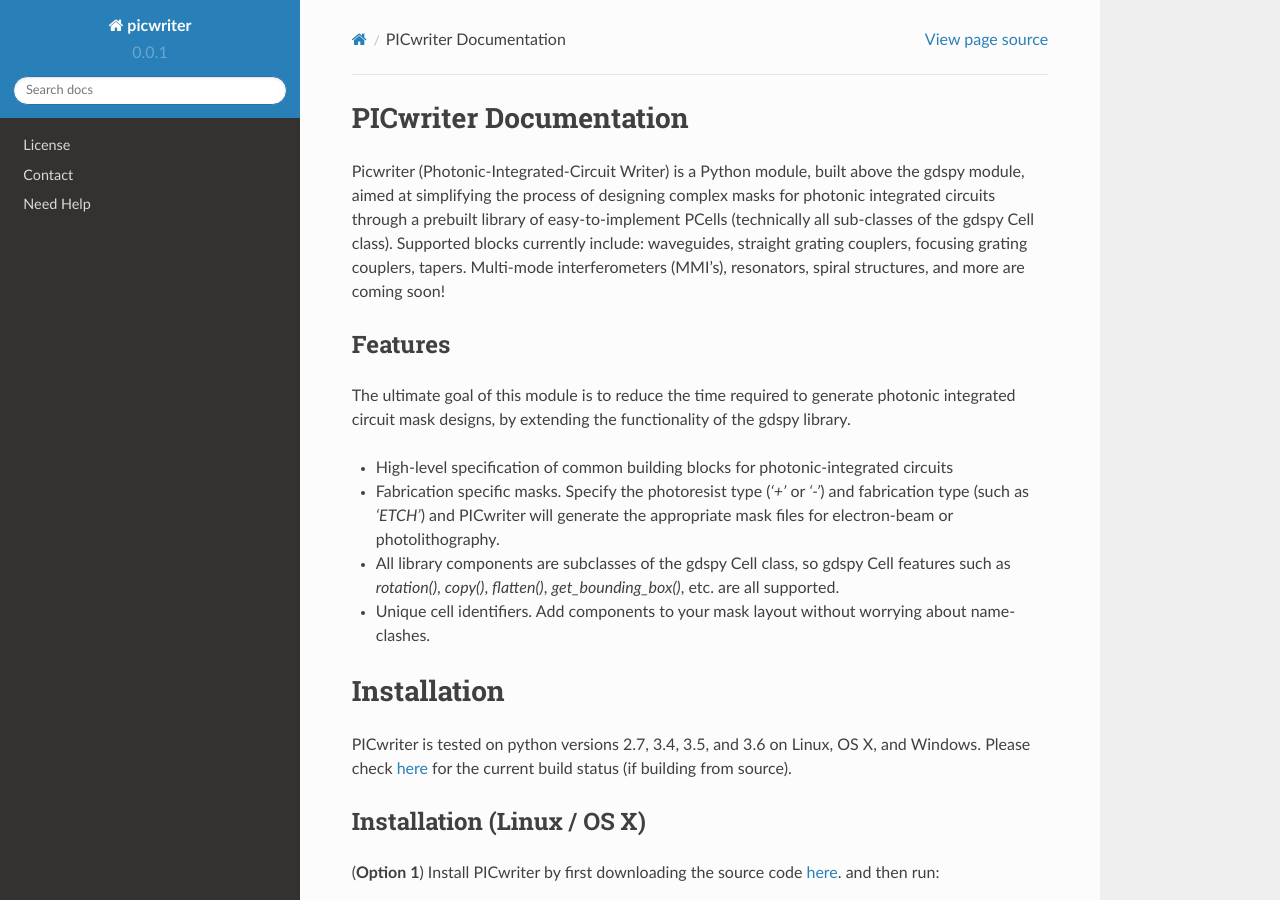
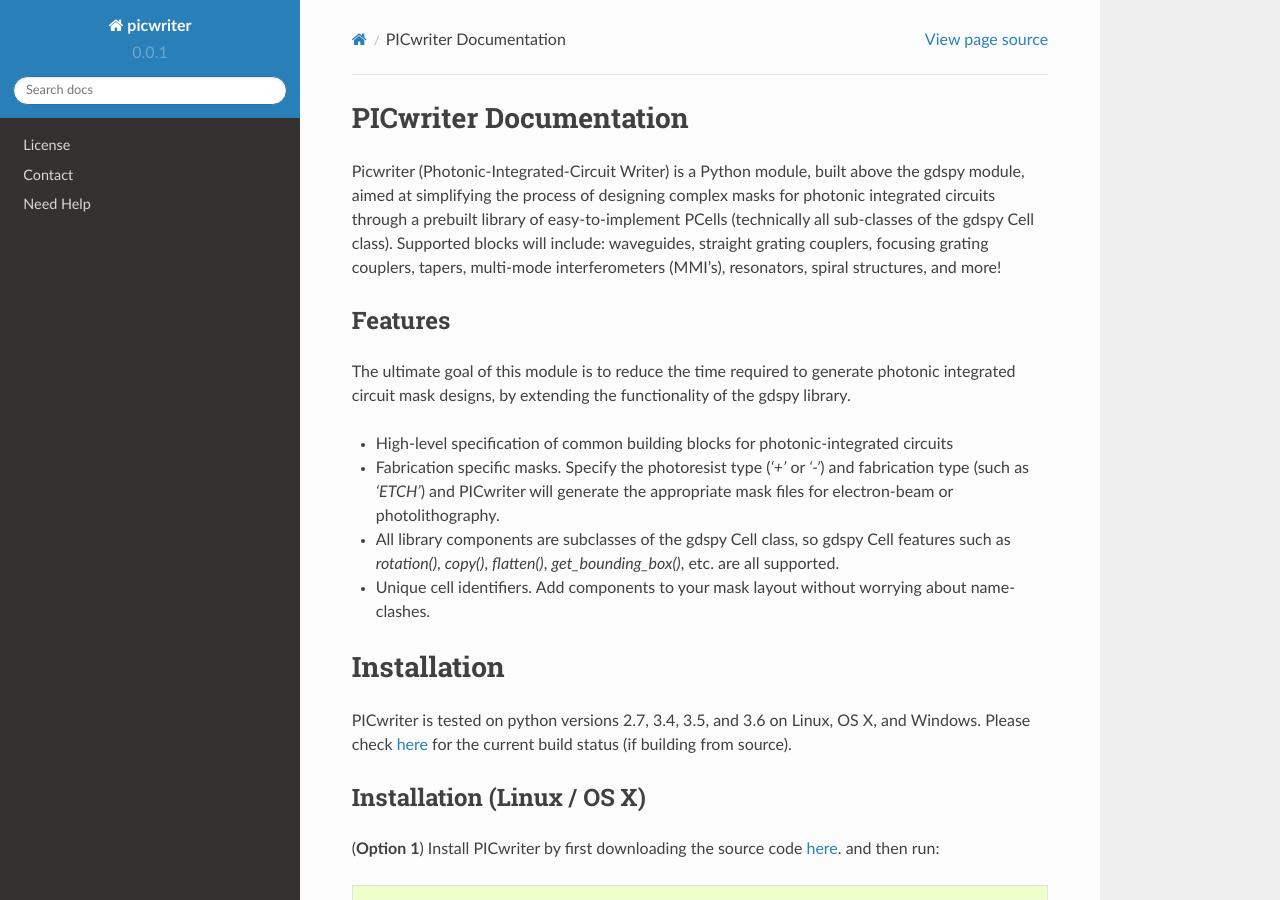
Before and after one commit to DerekK44/PICwriter, a Sphinx documentation site: the page built from docs/source/index.rst, in a window 1280 px wide and 900 px high. Built offline with Sphinx 7.4.7 and the Read the Docs theme 2.0.0, drawn with Linux system fonts in a browser that asks for light colours.

```diff
--- a/docs/source/index.rst
+++ b/docs/source/index.rst
@@ -1,7 +1,7 @@
 PICwriter Documentation
 =======================
 
-Picwriter (Photonic-Integrated-Circuit Writer) is a Python module, built above the gdspy module, aimed at simplifying the process of designing complex masks for photonic integrated circuits through a prebuilt library of easy-to-implement PCells (technically all sub-classes of the gdspy Cell class). Supported blocks currently include: waveguides, straight grating couplers, focusing grating couplers, tapers. Multi-mode interferometers (MMI's), resonators, spiral structures, and more are coming soon!
+Picwriter (Photonic-Integrated-Circuit Writer) is a Python module, built above the gdspy module, aimed at simplifying the process of designing complex masks for photonic integrated circuits through a prebuilt library of easy-to-implement PCells (technically all sub-classes of the gdspy Cell class). Supported blocks will include: waveguides, straight grating couplers, focusing grating couplers, tapers, multi-mode interferometers (MMI's), resonators, spiral structures, and more!
 
 Features
 --------
```
Also changed, not shown: README.md (+1 -1 lines).
